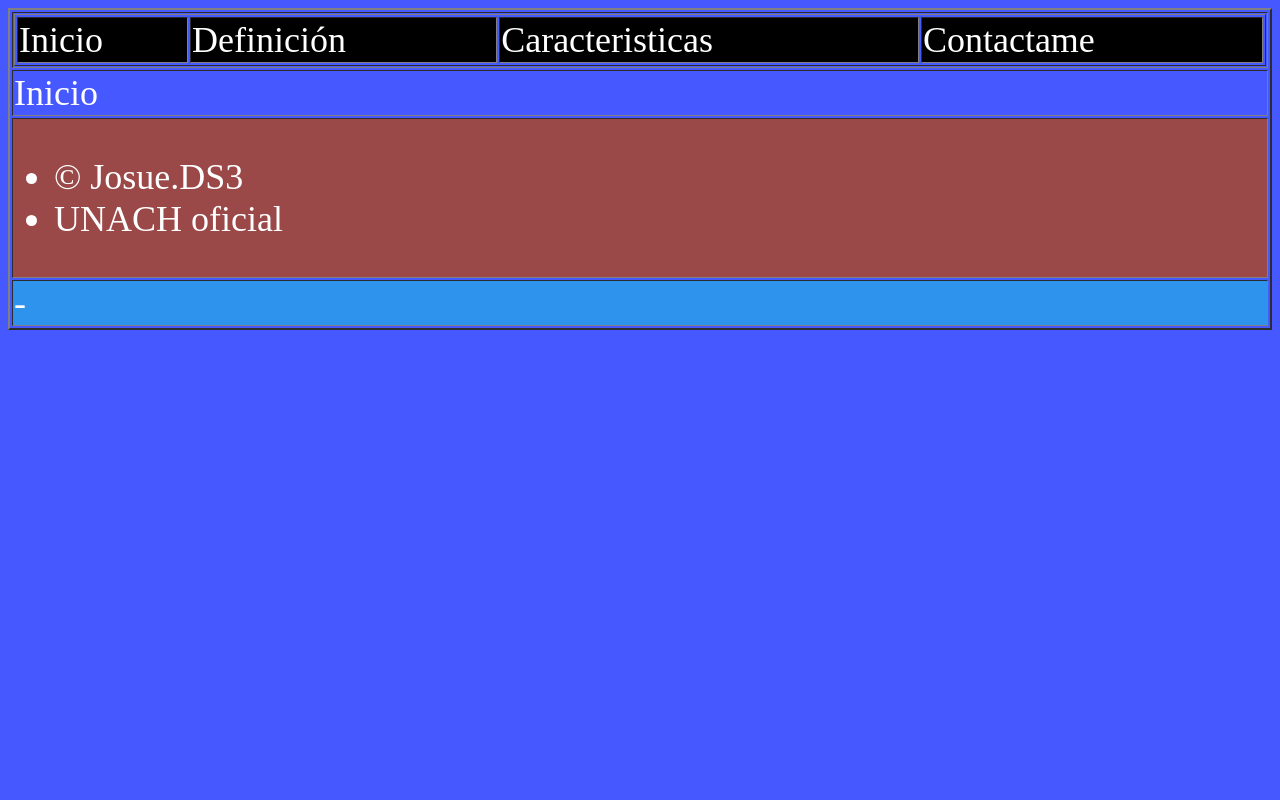
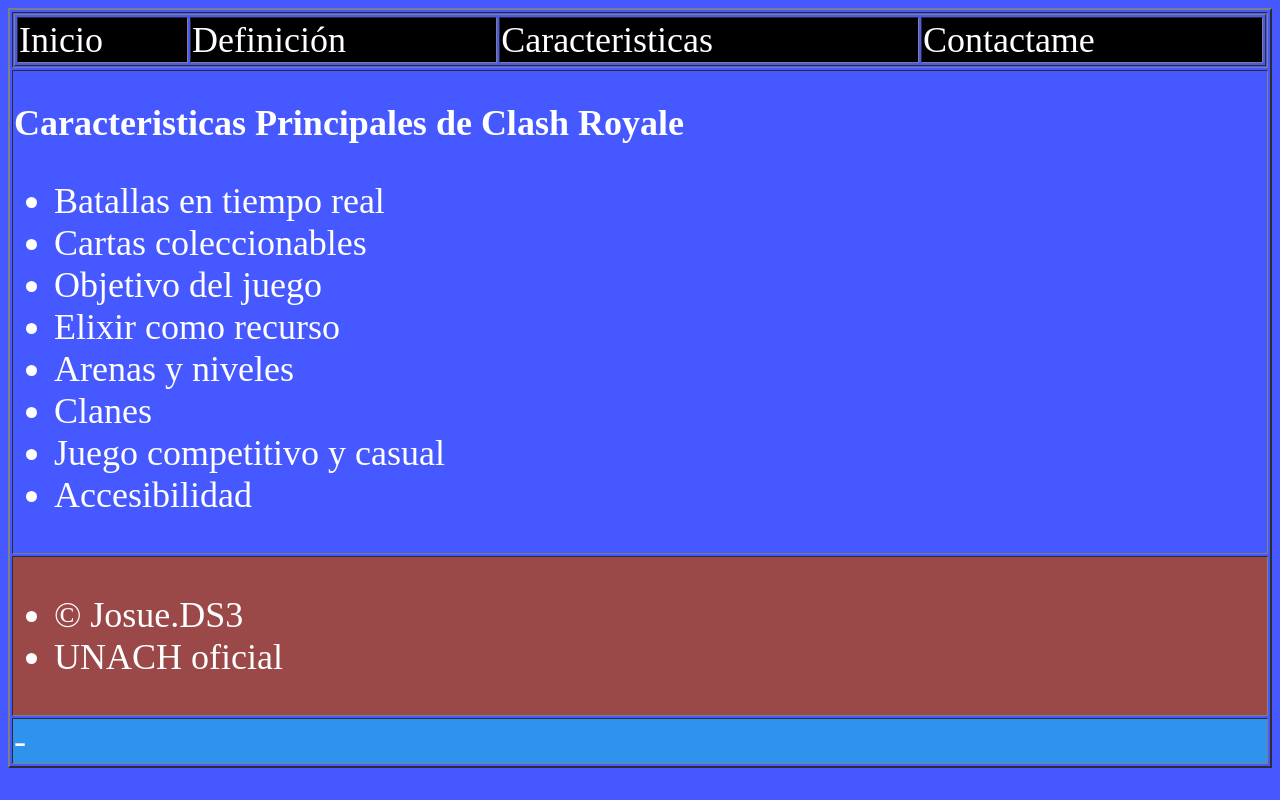
Before and after one commit to josuenataren23/Demo2, a plain HTML site: page caracteristicas.html in a window 1280 px wide. Drawn offline with Linux system fonts and the light colour scheme.

Commit message:
Actualizacion de informacion

```diff
--- a/caracteristicas.html
+++ b/caracteristicas.html
@@ -22,7 +22,21 @@
                 </td>
             </tr>
             <tr>
-                <td>Inicio</td>
+                <td>
+                    <h2>Caracteristicas Principales de Clash Royale</h2>
+                <p>
+                <ul>
+                    <li>Batallas en tiempo real</li>
+                    <li>Cartas coleccionables</li>
+                    <li>Objetivo del juego</li>
+                    <li>Elixir como recurso</li>
+                    <li>Arenas y niveles</li>
+                    <li>Clanes</li>
+                    <li>Juego competitivo y casual</li>
+                    <li>Accesibilidad</li>
+                </ul>
+                   </p>
+                </td>
             </tr>
             <tr class="cont">
                 <td>
```
Also changed, not shown: definicion.html (+11 -3 lines).
